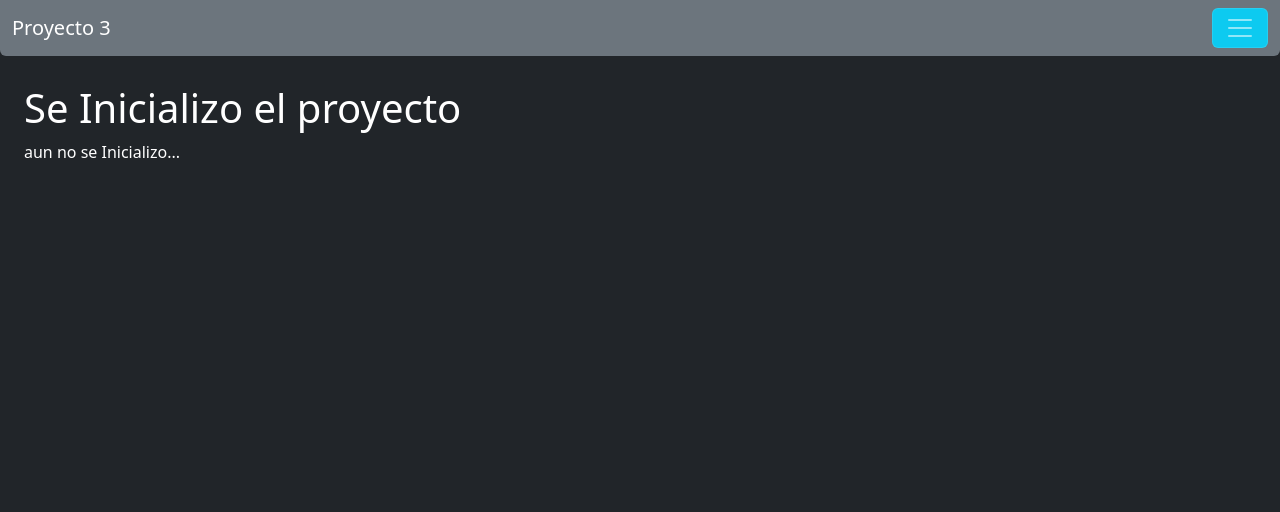
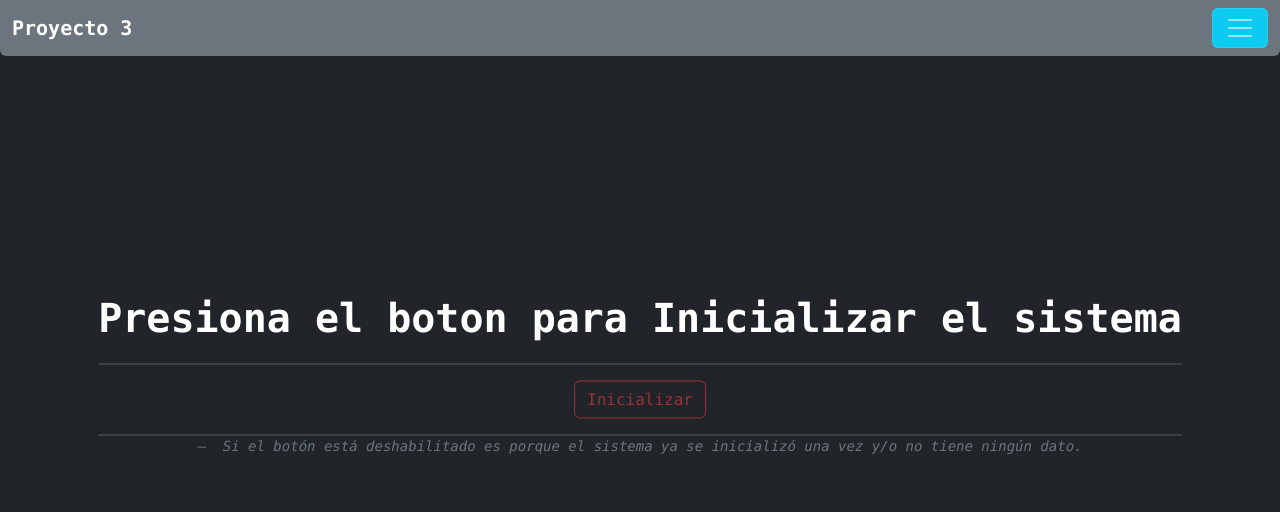
Before and after one commit to DominicRuano/IPC2_Proyecto3_202200075, a Django app: page /reset/ in a window 1280 px wide. Shown: the top 512 px of the page. Run offline with Django 4.2, Linux system fonts and the light colour scheme; data that the repository does not hold is empty.

Commit message:
se finalizo la pagina inicializar

```diff
--- a/back/app/TDA/datos.py
+++ b/back/app/TDA/datos.py
@@ -12,6 +12,12 @@ class Datos():
         self.mensajes = []
         self.palabras = Palabras()
         self.leerDB()
+
+    def vacio(self):
+        if self.path == ['',''] and self.mensajes == [] and self.palabras.positivas == [] and self.palabras.positivasRechazadas == [] and self.palabras.negativas == [] and self.palabras.negativasRechazadas == []:
+            return False
+        else:
+            return True
 
     def inicilizar(self):
         self.path = ['','']
--- a/back/app/app.py
+++ b/back/app/app.py
@@ -19,3 +19,7 @@ def limpiarDatos():
     obj.inicilizar()
     os.remove("back\\app\\informacion\\MensajesDB.xml")
     os.remove("back\\app\\informacion\\PalabrasDB.xml")
+
+def estaVacion():
+    global obj
+    return obj.vacio()
--- a/front/Proyecto_3/urls.py
+++ b/front/Proyecto_3/urls.py
@@ -23,6 +23,7 @@ urlpatterns = [
     path('admin/', admin.site.urls),
     path("getInfo/", getInfo),
     path("reset/", resetearDatos),
+    path("buttonReset/", buttonReset, name="boton_reset"),
     path("cargarMensajes/", cargarMensajes),
     path("cargarConfiguraciones/", cargarConfiguraciones),
     path("consultarHastag/", consultarHastags),
--- a/front/Proyecto_3/view.py
+++ b/front/Proyecto_3/view.py
@@ -1,6 +1,10 @@
 from django.http import HttpResponse
 from django.template import loader
+from django.shortcuts import redirect
 from requests import post, get
+import requests
+
+seInicializo = False
 
 def getInfo(request):
     return HttpResponse("Frontend: Estudiantes de ipc2")
@@ -15,8 +19,7 @@ def getReporte(request):
     existen = True
 
     objTemplate = loader.get_template("reporte.html")
-    html = objTemplate.render({"existe": existen,"respuesta": Anwr.json(),
-                            "idNombre_reporte": reporteName, "descripcion": descripcion, "valores": conteo})
+    html = objTemplate.render({"existe": existen,"respuesta": Anwr.json(), "idNombre_reporte": reporteName, "descripcion": descripcion, "valores": conteo})
     return HttpResponse(html)
 
 def inicio(request):
@@ -25,9 +28,42 @@ def inicio(request):
     return HttpResponse(html)
 
 def resetearDatos(request):
+    global seInicializo
+    vacio = False
+    try:
+        api_url = 'http://127.0.0.1:3050/estaVacio'
+        response = requests.post(api_url)
+
+        if response.json()["message"] == "Vacio":
+            # La solicitud se realizó con éxito
+            vacio = True
+        else:
+            # La solicitud falló
+            vacio = False
+    except:
+        pass
+
     objHTML = loader.get_template("resetearDatos.html")
-    html = objHTML.render()
+    html = objHTML.render({"valor": seInicializo, "estaVacio": vacio})
+    seInicializo = False
     return HttpResponse(html)
+
+def buttonReset(request):
+    try:
+        global seInicializo
+        api_url = 'http://127.0.0.1:3050/limpiarDatos'
+        response = requests.post(api_url)
+
+        if response.status_code == 200:
+            # La solicitud se realizó con éxito
+            seInicializo = True
+            return redirect("http://127.0.0.1:8000/reset/")
+        else:
+            # La solicitud falló
+            seInicializo = False
+            return redirect("http://127.0.0.1:8000/reset/")
+    except:
+        return redirect("http://127.0.0.1:8000/reset/")
 
 def cargarMensajes(request):
     objHTML = loader.get_template("cargarMensajes.html")
--- a/front/templates/plantilla.html
+++ b/front/templates/plantilla.html
@@ -16,11 +16,11 @@
         </style>
 </head>
 
-<body class="p-3 mb-2 bg-dark text-white">
+<body class="p-3 mb-2 bg-dark text-white font-monospace">
     <header class="header">
         <nav class="navbar navbar-dark bg-secondary fixed-top rounded-bottom">
             <div class="container-fluid">
-                <a class="navbar-brand" href="http://127.0.0.1:8000/">Proyecto 3</a>
+                <a class="navbar-brand fw-bold" href="http://127.0.0.1:8000/">Proyecto 3</a>
                 <button class="navbar-toggler bg-info" type="button" data-bs-toggle="offcanvas"
                     data-bs-target="#offcanvasDarkNavbar" aria-controls="offcanvasDarkNavbar"
                     aria-label="Toggle navigation">
--- a/front/templates/resetearDatos.html
+++ b/front/templates/resetearDatos.html
@@ -3,6 +3,49 @@
 {% block title %}Resetear Datos{% endblock %}
 
 {% block content %}
-    <h1>Se Inicializo el proyecto</h1>
-    <p>aun no se Inicializo...</p>
+<div class="position-absolute top-50 start-50 translate-middle">
+    <figure class="text-center">
+        <blockquote class="blockquote">
+            <p class="fs-1 fw-bold" style="white-space: nowrap;">Presiona el boton para Inicializar el sistema</p>
+        </blockquote>
+        <hr>
+        <form action="{% url 'boton_reset' %}">
+            {% if estaVacio %}
+            <button type="submit" class="btn btn-outline-danger">Inicializar</button>
+            {% else %}
+            <button type="submit" class="btn btn-outline-danger" disabled>Inicializar</button>
+            {% endif %}
+        </form>
+        <hr>
+        <figcaption class="blockquote-footer fs-10">
+            <cite title="Source Title">Si el botón está deshabilitado es porque el sistema ya se inicializó una vez y/o
+                no tiene ningún dato.</cite>
+        </figcaption>
+    </figure>
+    {% if valor %}
+    <script src="https://code.jquery.com/jquery-3.6.0.min.js"></script>
+    <script>
+        // JavaScript para mostrar el toast cuando se detecta el valor
+        $(document).ready(function () {
+            $('#liveToast').toast('show');
+        });
+    </script>
+    <div class="toast-container position-fixed bottom-1 end-0 p-0">
+        <div id="liveToast" class="toast" role="alert" aria-live="assertive" aria-atomic="true">
+            <div class="toast-header bg-success text-light">
+                <img class="rounded me-2">
+                <strong class="me-auto">Sistema de Inicializacion</strong>
+                <small>Ahora</small>
+                <button type="button" class="btn-close" data-bs-dismiss="toast" aria-label="Close"></button>
+            </div>
+            <div class="toast-body  bg-secondary text-light">
+                Sistema Inicializado correctamnte.
+            </div>
+        </div>
+    </div>
+    <p class="invisible">...</p>
+    {% else %}
+    <p class="invisible">.</p>
+    {% endif %}
+</div>
 {% endblock %}
```
Also changed, not shown: back/back.py (+9 -0 lines), front/templates/Main.html (+10 -2 lines).
